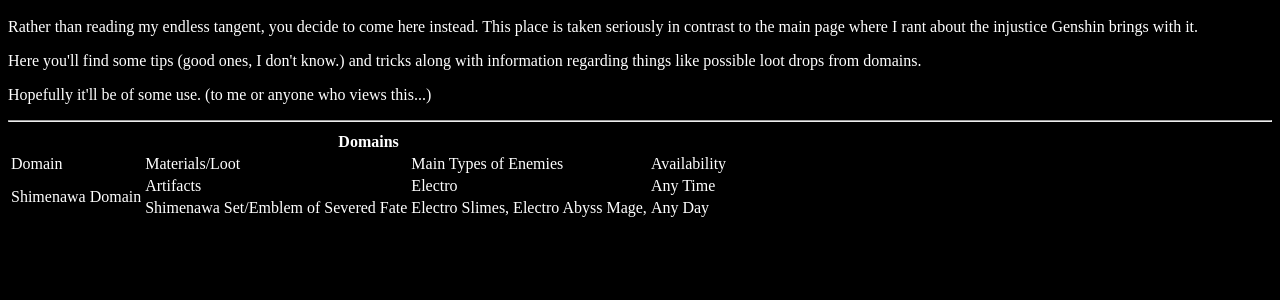
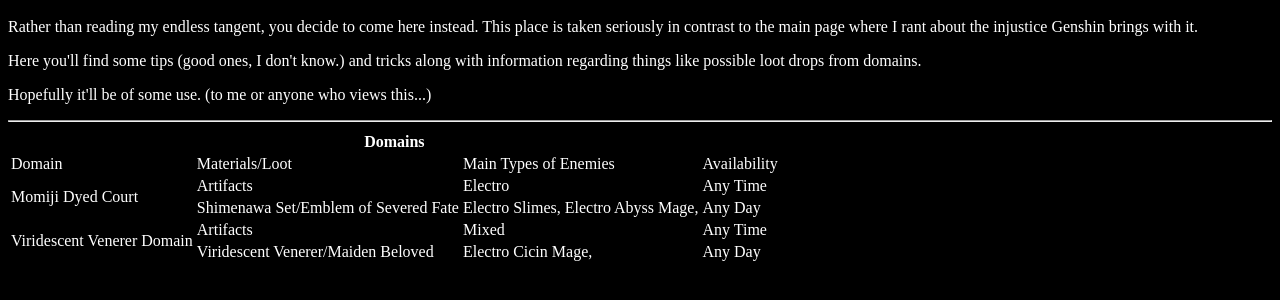
Before and after one commit to gavinchind/genshin.impact, a plain HTML site: page genshininfo.html in a window 1280 px wide. Shown: the part 48-348 px from the top of the page. Drawn offline with Linux system fonts and the light colour scheme.

Commit message:
Update genshininfo.html

```diff
--- a/genshininfo.html
+++ b/genshininfo.html
@@ -2,7 +2,7 @@
   <body style="background-color:#000000;color:white;">
     <style>
     table, th, td {
-      border: 1px white;
+      border: 1px DodgerBlue;
     }
     </style>
       <h1>The Genshin Info Page</h1>
@@ -23,7 +23,7 @@
           <td>Availability</td>
         </tr>
         <tr>
-          <td rowspan = 2>Shimenawa Domain</td>
+          <td rowspan = 2>Momiji Dyed Court</td>
           <td>Artifacts</td>
           <td>Electro</td>
           <td>Any Time</td>
@@ -32,6 +32,16 @@
           <td>Shimenawa Set/Emblem of Severed Fate</td>
           <td>Electro Slimes, Electro Abyss Mage,</td>
           <td>Any Day</td>
+        <tr>
+          <td rowspan = 2>Viridescent Venerer Domain</td>
+          <td>Artifacts</td>
+          <td>Mixed</td>
+          <td>Any Time<td>
+        </tr>
+        <tr>
+          <td>Viridescent Venerer/Maiden Beloved</td>
+          <td>Electro Cicin Mage,</td>
+          <td>Any Day</td>
     </table>
 
 
```
